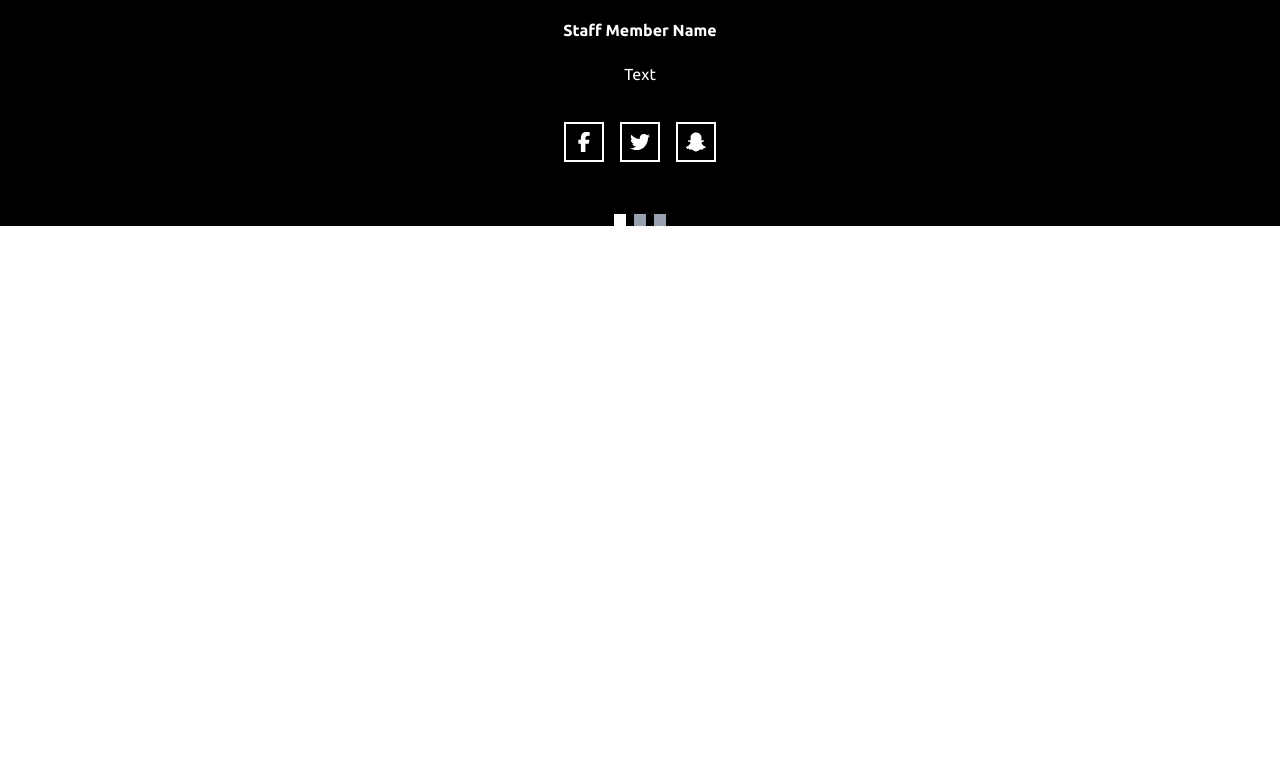
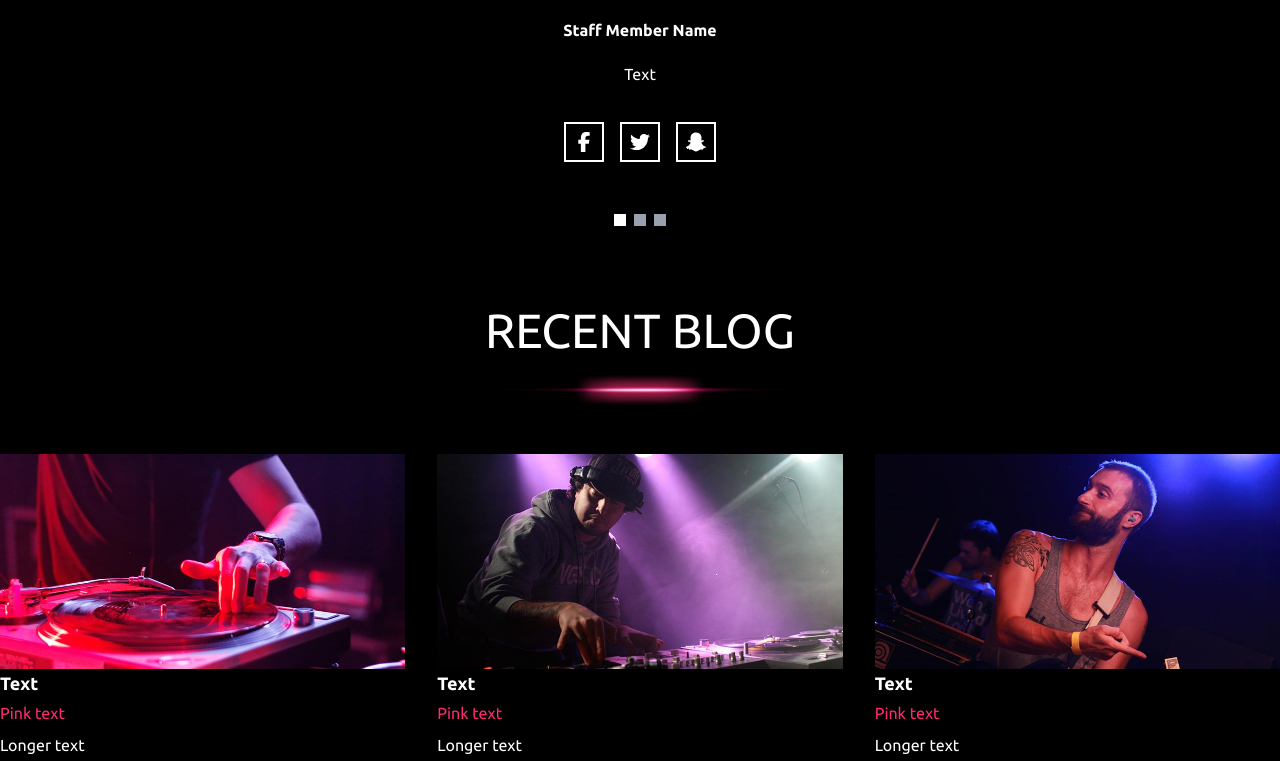
Before and after one commit to eydbjorgham/night-club, a Next.js app: page / in a window 1280 px wide. Shown: the part 3092-3853 px from the top of the page. Before the commit the page ends 3318 px from the top, so only its background shows below. Built offline with nearby package versions, Linux system fonts and the light colour scheme.

Commit message:
Recent blog statisk færdigt

```diff
--- /dev/null
+++ b/src/app/components/RecentBlog.jsx
@@ -0,0 +1,46 @@
+import Image from "next/image";
+
+const RecentBlog = () => {
+  return (
+    <div className="mt-(--section-padding) flex justify-center gap-8 leading-8">
+      <div>
+        <Image
+          src="/assets/content-img/blog_full1.jpg"
+          alt="Illustration"
+          width={500}
+          height={500}
+          className="h-auto w-full"
+        />
+        <h2 className="text-lg font-semibold text-(--secondary-color) truncate">Text</h2>
+        <h3 className="text-(--tertiary-color)">Pink text</h3>
+        <p className="text-(--secondary-color)">Longer text</p>
+      </div>
+      <div>
+        <Image
+          src="/assets/content-img/blog_full2.jpg"
+          alt="Illustration"
+          width={500}
+          height={500}
+          className="h-auto w-full"
+        />
+        <h2 className="text-lg font-semibold text-(--secondary-color) truncate">Text</h2>
+        <h3 className="text-(--tertiary-color)">Pink text</h3>
+        <p className="text-(--secondary-color)">Longer text</p>
+      </div>
+      <div>
+        <Image
+          src="/assets/content-img/blog_full3.jpg"
+          alt="Illustration"
+          width={500}
+          height={500}
+          className="h-auto w-full"
+        />
+        <h2 className="text-lg font-semibold text-(--secondary-color) truncate">Text</h2>
+        <h3 className="text-(--tertiary-color)">Pink text</h3>
+        <p className="text-(--secondary-color)">Longer text</p>
+      </div>
+    </div>
+  );
+};
+
+export default RecentBlog;
--- a/src/app/page.js
+++ b/src/app/page.js
@@ -6,6 +6,7 @@ import Welcome from "./components/Welcome";
 import Events from "./components/Events";
 import Gallery from "./components/Gallery";
 import Staff from "./components/Staff";
+import RecentBlog from "./components/RecentBlog";
 
 const ubuntu = Ubuntu({
   subsets: ["latin"],
@@ -46,6 +47,10 @@ export default function Home() {
               <Overskrift text="Staff" />
               <Staff />
             </section>
+            <section>
+              <Overskrift text="Recent Blog" />
+              <RecentBlog />
+            </section>
           </main>
           <footer></footer>
         </div>
```
